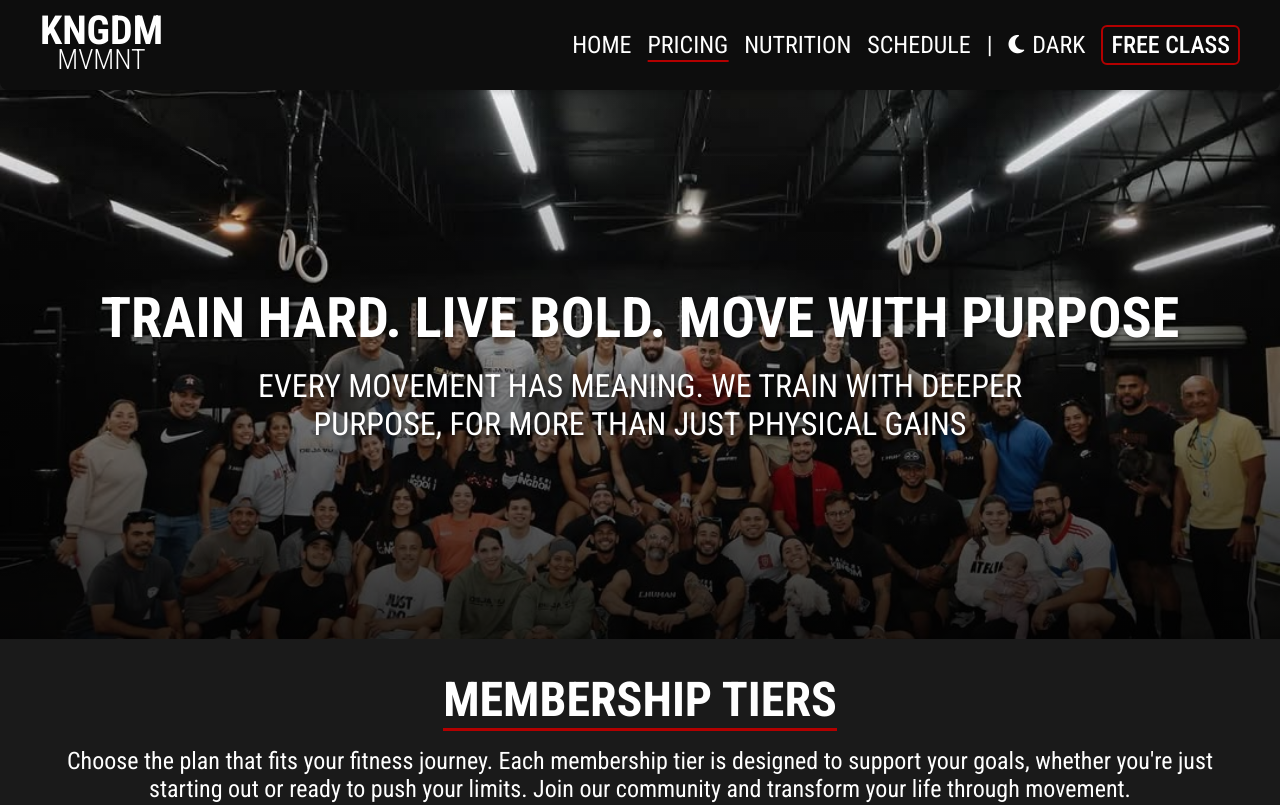
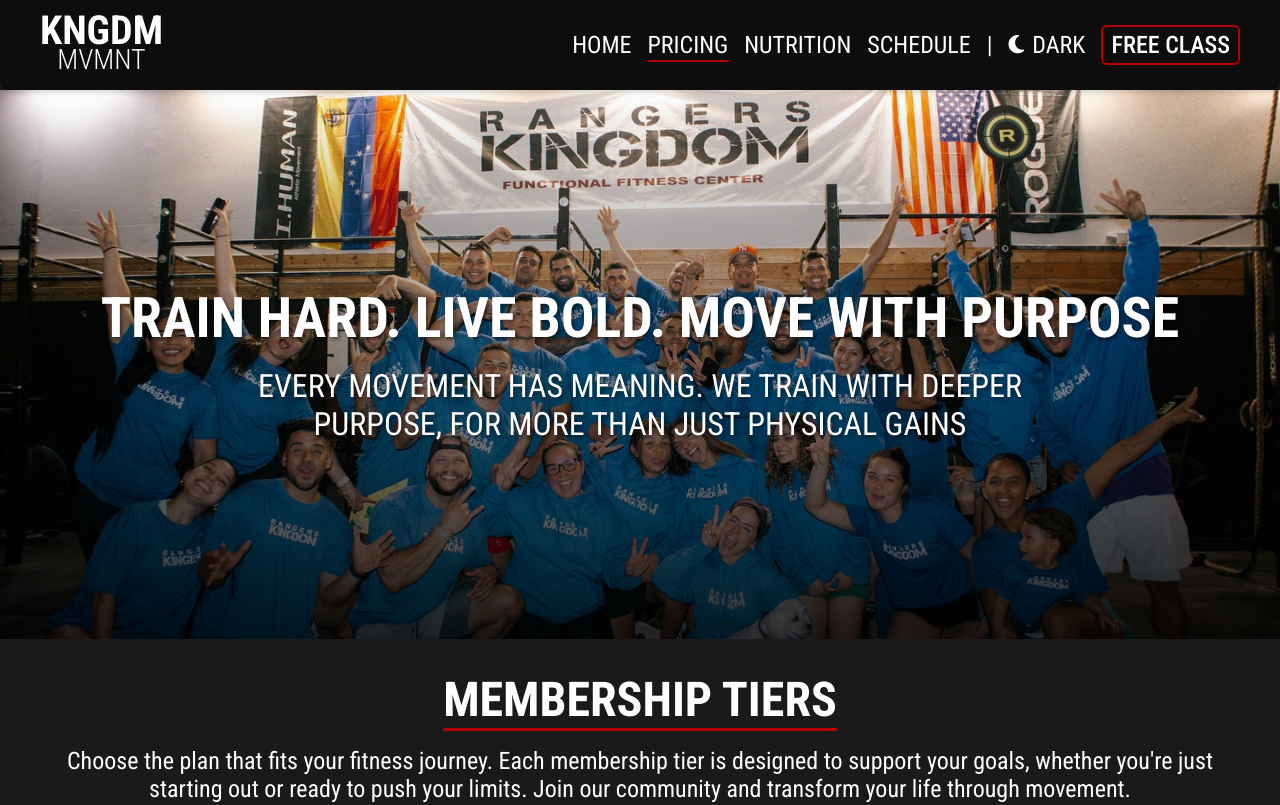
Before and after one commit to gilmerperez/kingdom-movement, a React (Vite) app: page /pricing in a window 1280 px wide. Shown: the top 805 px of the page. Built offline with nearby package versions, Linux system fonts and the light colour scheme.

Commit message:
Changed images

```diff
--- a/src/pages/Nutrition/Nutrition.jsx
+++ b/src/pages/Nutrition/Nutrition.jsx
@@ -31,7 +31,7 @@
       {/* Banner */}
       <Banner
         text="STRENGTH. SPIRIT. KINGDOM"
-        imageSrc="/images/home2.jpg"
+        imageSrc="/images/gym.jpg"
         secondaryText="BODIES, MINDS, AND LIVES. WE CHANGE LIVES THROUGH CHALLENGE AND CONSISTENCY"
         gradient={true}
         gradientDirection="to bottom"
--- a/src/pages/Pricing/Pricing.jsx
+++ b/src/pages/Pricing/Pricing.jsx
@@ -17,7 +17,7 @@
       {/* Banner */}
       <Banner
         text="TRAIN HARD. LIVE BOLD. MOVE WITH PURPOSE"
-        imageSrc="/images/group3.jpg"
+        imageSrc="/images/home2.jpg"
         secondaryText="EVERY MOVEMENT HAS MEANING. WE TRAIN WITH DEEPER PURPOSE, FOR MORE THAN JUST PHYSICAL GAINS"
         gradient={true}
         gradientDirection="to bottom"
```
Also changed, not shown: 1 other file (tests, documents, lock files or other folders).
